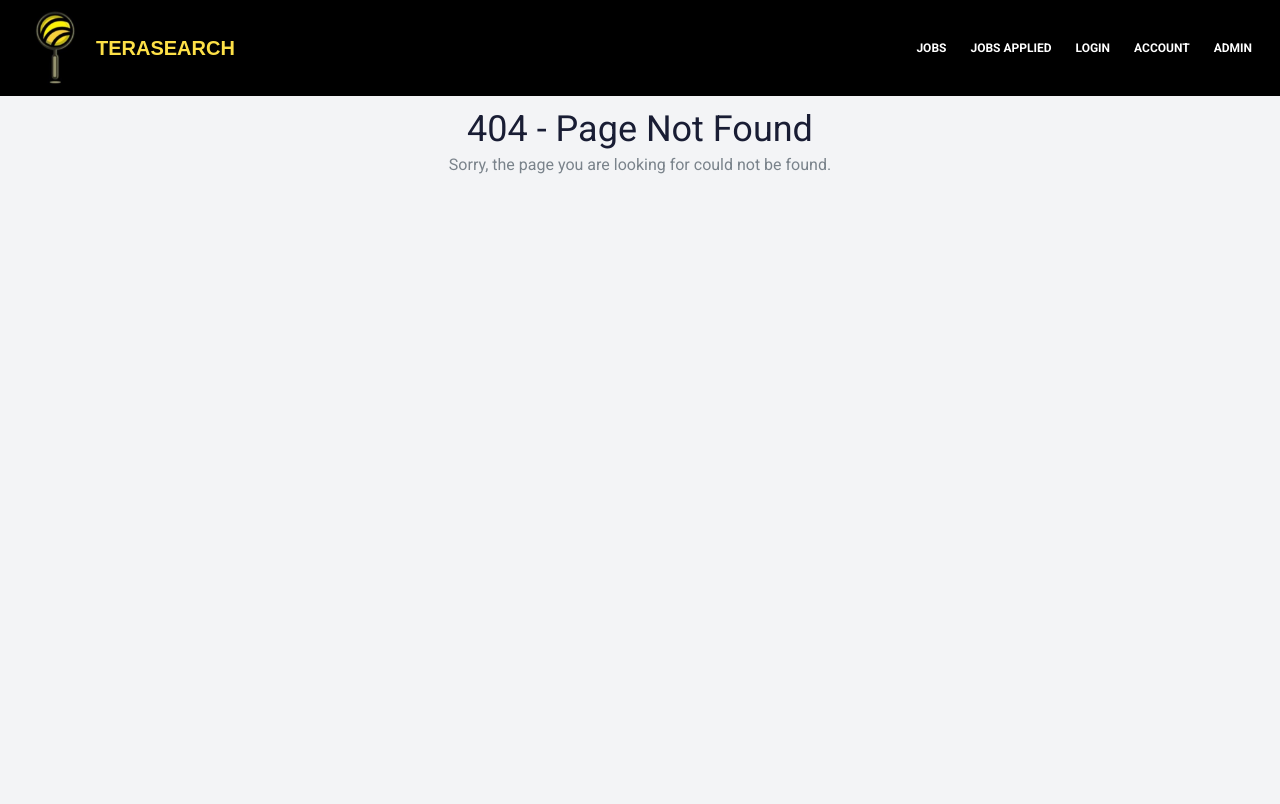
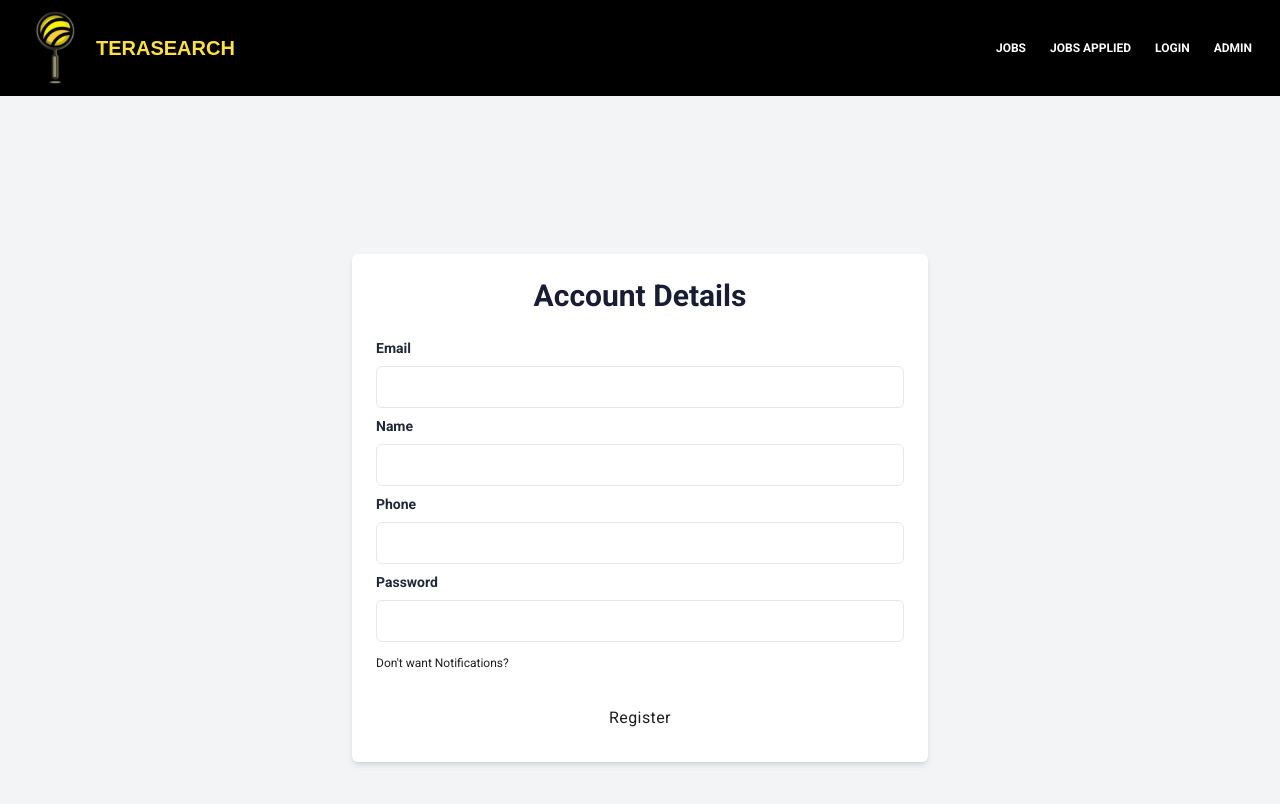
Before and after one commit to BhupinderSinghVirdi/JobsDashboard, a React (Create React App) app in the folder jobsdashboard/: page /signUp in a window 1280 px wide. Before the commit this address had no page. Shown: the top 804 px of the page. Built offline with nearby package versions, Linux system fonts and the light colour scheme.

Commit message:
UIChanges

```diff
--- a/jobsdashboard/package.json
+++ b/jobsdashboard/package.json
@@ -21,12 +21,13 @@
     "cors": "^2.8.5",
     "html-react-parser": "^3.0.12",
     "jsonwebtoken": "^9.0.0",
-    "html-react-parser": "^3.0.12",
     "react": "^18.2.0",
     "react-dom": "^18.2.0",
+    "react-hook-form": "^7.43.9",
     "react-linkedin-login-oauth2": "^2.0.1",
     "react-router-dom": "^6.8.1",
     "react-scripts": "5.0.1",
+    "react-toastify": "^9.1.2",
     "typescript": "^4.9.5",
     "web-vitals": "^2.1.4"
   },
--- a/jobsdashboard/src/App.tsx
+++ b/jobsdashboard/src/App.tsx
@@ -8,6 +8,7 @@ import ViewJobsApplied from "./components/Jobs/ViewJobsApplied";
 import ViewJobsDetails from "./components/Jobs/ViewJobDetails";
 import ViewJobsListing from "./components/Jobs/JobsListing";
 import EditAcc from "./components/Account/EditAccount";
+import CreateAcc from "./components/Account/CreateAccount";
 import { LinkedInCallback } from "react-linkedin-login-oauth2";
 import NotFound from './components/NotFound';
 import AdminLogin from "./components/Admin/AdminLogin";
@@ -28,6 +29,7 @@ function App() {
         <Route path="/login" element={<Login />} />
         {/* <PrivateRoute exact path="/login" component={Login}/> */}
         <Route path="/linkedin" element={<LinkedInCallback />} />
+        <Route path="/signUp" element={<CreateAcc  />} />
         <Route path="/admin-login" element={<AdminLogin />} />
         <Route path="/adminjobslist" element={<AdminJobsListView />} />
         <Route path="/AccountDetails" element={<EditAcc email="blah blah" name="Demo User" phoneNumber={989282929}/>} />
--- a/jobsdashboard/src/components/Account/CreateAccount.tsx
+++ b/jobsdashboard/src/components/Account/CreateAccount.tsx
@@ -1,21 +1,112 @@
-import React from 'react';
-import ReactDOM from 'react-dom';
+import axios from "axios";
+import React, { useState } from "react";
+import { ReactDOM } from "react";
+import { useForm } from "react-hook-form";
+import { toast } from "react-toastify";
+import { useNavigate } from 'react-router-dom';
 
-interface Props{
-    email: String;
-    otp: Number;
-}
+const CreateAcc = () => {
 
-const CreateAcc = (props : Props) => {
-    return(
-        <div>
-            <h1>
-                <input type="radio">Select your social Login</input>
-                <input type="text" placeholder='demo@domain.ca'>Email</input>
-                <input type="text" placeholder='****'>Please Enter a 4 digit OTP</input>
-            </h1>
-        </div>
-    )
-}
+    const [token , setToken] = useState({
+        token: "",
+      });
+
+      const navigate = useNavigate();
+  const {
+    register,
+    handleSubmit,
+    formState: { errors },
+  } = useForm();
+
+  const acc = (data : any) => {
+    let params = {
+        email: data.email,
+        name : data.name,
+        phone: data.phone,
+        password: data.password,
+      };
+      axios
+        .post("http://localhost:3001/api/account/SignUp", params)
+        .then(function (response) {
+            localStorage.setItem("auth", response.data.token);
+            navigate('/login');
+        })
+        .catch(function (error) {
+          console.log(error);
+        });
+  }
+
+  return (
+    <div className="relative flex flex-col justify-center min-h-screen overflow-hidden">
+      <div className="w-full p-6 m-auto bg-white rounded-md shadow-md lg:max-w-xl">
+        <h1 className="text-3xl font-semibold text-center text-grey-500">
+          Account Details
+        </h1>
+        <form className="mt-6" onSubmit={handleSubmit(acc)}>
+          <div className="mb-2">
+            <label
+              // for="email"
+              className="block text-sm font-semibold text-gray-800"
+            >
+              Email
+            </label>
+            <input
+              {...register("email", { required: true })}
+              type="email"
+              className="block w-full px-4 py-2 mt-2 text-grey-500 bg-white border rounded-md focus:border-grey-400 focus:ring-grey-300 focus:outline-none focus:ring focus:ring-opacity-40"
+            />
+          </div>
+          <div className="mb-2">
+            <label
+              // for="password"
+              className="block text-sm font-semibold text-gray-800"
+            >
+              Name
+            </label>
+            <input
+              {...register("name", { required: true })}
+              type="Text"
+              className="block w-full px-4 py-2 mt-2 text-purple-700 bg-white border rounded-md focus:border-purple-400 focus:ring-purple-300 focus:outline-none focus:ring focus:ring-opacity-40"
+            />
+          </div>
+          <div className="mb-2">
+            <label
+              // for="password"
+              className="block text-sm font-semibold text-gray-800"
+            >
+              Phone
+            </label>
+            <input
+              {...register("phone", { required: true })}
+              type="number"
+              className="block w-full px-4 py-2 mt-2 text-purple-700 bg-white border rounded-md focus:border-purple-400 focus:ring-purple-300 focus:outline-none focus:ring focus:ring-opacity-40"
+            />
+          </div>
+          <div className="mb-2">
+            <label
+                htmlFor="password"
+              className="block text-sm font-semibold text-gray-800"
+            >
+              Password
+            </label>
+            <input
+              {...register("password", { required: true })}
+              type="password"
+              className="block w-full px-4 py-2 mt-2 text-purple-700 bg-white border rounded-md focus:border-purple-400 focus:ring-purple-300 focus:outline-none focus:ring focus:ring-opacity-40"
+            />
+          </div>
+          <a href="#" className="text-xs text-grey-600 hover:underline">
+            Don't want Notifications?
+          </a>
+          <div className="mt-6">
+            <button className="w-full px-4 py-2 tracking-wide text-grey-900 transition-colors duration-200 transform bg-grey-500 rounded-md hover:bg-grey-400 focus:outline-none focus:bg-grey-400">
+              Register
+            </button>
+          </div>
+        </form>
+      </div>
+    </div>
+  );
+};
 
 export default CreateAcc;
--- a/jobsdashboard/src/components/LoginComponent.tsx
+++ b/jobsdashboard/src/components/LoginComponent.tsx
@@ -1,16 +1,22 @@
-import React from "react";
+import React, { useContext } from "react";
 import { ReactDOM } from "react";
 import { useState } from "react";
 import LinkedInPage from "./LinkedInLoginComponent";
 import { ToastContainer, toast, Flip } from "react-toastify";
 import axios from "axios";
 import { useForm } from "react-hook-form";
+import { useNavigate } from 'react-router-dom';
+import AuthContext, { AuthContextProvider } from "../context/AuthContext";
+
 
 const Login = () => {
-  const [LogStatus, updateLogStatus] = useState({
-    email: "",
-    otp: "",
+  const [token , setToken] = useState({
+    token: "",
   });
+
+//const { setToken } = useContext(AuthContext);
+
+   const navigate = useNavigate();
 
   const {
     register,
@@ -18,15 +24,7 @@ const Login = () => {
     formState: { errors },
   } = useForm();
 
-  // const { email, password } = formData;
-
-  const [emailError, setEmailError] = useState("");
-
-  const [error, setError] = useState();
-
-  const handlechange = (e: Event) => {
-    updateLogStatus(LogStatus);
-  };
+//   const [token, setToken] = useState("");
 
   const login = (data: any) => {
     let params = {
@@ -34,37 +32,11 @@ const Login = () => {
       password: data.password,
     };
     axios
-      .post("http://localhost:3000/api/login", params)
+      .post("http://localhost:3001/api/account/login", params)
       .then(function (response) {
-        //   IF EMAIL ALREADY EXISTS
-        if (response.data.success === false) {
-          toast.error(response.data.error, {
-            position: "top-right",
-            autoClose: 3000,
-            hideProgressBar: true,
-            closeOnClick: true,
-            pauseOnHover: true,
-            draggable: false,
-            progress: 0,
-            toastId: "my_toast",
-          });
-        } else {
-          toast.success(response.data.message, {
-            position: "top-right",
-            autoClose: 3000,
-            hideProgressBar: true,
-            closeOnClick: true,
-            pauseOnHover: true,
-            draggable: false,
-            progress: 0,
-            toastId: "my_toast",
-          });
-          localStorage.setItem("auth", response.data.token);
-          //   setTimeout(() => {
-          //     history.push("/");
-          //   }, 3000);
-        }
-      })
+        setToken(response.data.token);
+          navigate('/jobs');
+        })
       .catch(function (error) {
         console.log(error);
       });
@@ -73,7 +45,7 @@ const Login = () => {
   return (
     <div className="relative flex flex-col justify-center min-h-screen overflow-hidden">
       <div className="w-full p-6 m-auto bg-white rounded-md shadow-md lg:max-w-xl">
-        <h1 className="text-3xl font-semibold text-center text-blue-500">
+        <h1 className="text-3xl font-semibold text-center text-grey-500">
           Log into the portal
         </h1>
         <form
@@ -88,8 +60,9 @@ const Login = () => {
               Email
             </label>
             <input
+                 {...register("email", {required : true})}
               type="email"
-              className="block w-full px-4 py-2 mt-2 text-blue-500 bg-white border rounded-md focus:border-blue-400 focus:ring-blue-300 focus:outline-none focus:ring focus:ring-opacity-40"
+              className="block w-full px-4 py-2 mt-2 text-grey-500 bg-white border rounded-md focus:border-grey-400 focus:ring-grey-300 focus:outline-none focus:ring focus:ring-opacity-40"
             />
           </div>
           <div className="mb-2">
@@ -100,30 +73,26 @@ const Login = () => {
               Password
             </label>
             <input
-              type="password"
-              className="block w-full px-4 py-2 mt-2 text-purple-700 bg-white border rounded-md focus:border-purple-400 focus:ring-purple-300 focus:outline-none focus:ring focus:ring-opacity-40"
-            />
+             {...register("password",  {required : true})}
+             type="password"
+             className="block w-full px-4 py-2 mt-2 text-purple-700 bg-white border rounded-md focus:border-purple-400 focus:ring-purple-300 focus:outline-none focus:ring focus:ring-opacity-40"
+           />
           </div>
-          <a href="#" className="text-xs text-blue-600 hover:underline">
+          <a href="signUp" className="text-xs text-grey-600 hover:underline">
             Forget Password?
           </a>
           <div className="mt-6">
             <button
-              className="w-full px-4 py-2 tracking-wide text-white transition-colors duration-200 transform bg-blue-500 rounded-md hover:bg-blue-400 focus:outline-none focus:bg-blue-400"
-              type="submit"
+              className="w-full px-4 py-2 tracking-wide text-grey-700 transition-colors duration-200 transform bg-grey-500 rounded-md hover:bg-grey-700 focus:outline-none focus:bg-grey-400"
             >
               Login
             </button>
           </div>
-          <div className="mt-6 ">
-            <LinkedInPage />
-          </div>
         </form>
-
         <p className="mt-8 text-xs font-light text-center text-gray-700">
           {" "}
           New to the Portal?{" "}
-          <a href="#" className="font-medium text-blue-600 hover:underline">
+          <a href="/signUp" className="font-medium text-grey-600 hover:underline">
             Register
           </a>
         </p>
@@ -145,3 +114,6 @@ const Login = () => {
   );
 };
 export default Login;
+function setToken(token: any) {
+    throw new Error("Function not implemented.");
+}
--- a/jobsdashboard/src/components/Navigation.tsx
+++ b/jobsdashboard/src/components/Navigation.tsx
@@ -56,14 +56,14 @@ function Navigation() {
                   Login
                 </Link>{" "}
               </li>
-              <li>
+              {/* <li>
                 <Link
                   to="/AccountDetails"
                   className="px-3 py-2 flex items-center text-xs uppercase font-bold leading-snug text-white hover:opacity-75"
                 >
                   Account
                 </Link>{" "}
-              </li>
+              </li> */}
               <li>
                 <Link
                   to="/admin-login"
--- a/jobsdashboard/src/context/AuthContext.tsx
+++ b/jobsdashboard/src/context/AuthContext.tsx
@@ -1,13 +1,16 @@
 import { createContext, useMemo, useState, ReactNode } from 'react';
 
 export type AuthContextType = {
+  token : string;
   isLoggedIn: boolean;
   login: () => void;
   logout: () => void;
 };
-const AuthContext = createContext<AuthContextType | null>(null);
+const AuthContext = createContext<AuthContextType | {}>({});
 
 const AuthContextProvider = ({ children }: { children: ReactNode }) => {
+  const [token, setToken] = useState("");
+
   const [isLoggedIn, setIsLoggedIn] = useState(false);
   const login = () => {
     setIsLoggedIn(true);
@@ -27,7 +30,7 @@ const AuthContextProvider = ({ children }: { children: ReactNode }) => {
 
   return (
     // the Provider gives access to the context to its children
-    <AuthContext.Provider value={{ isLoggedIn, login, logout }}>
+    <AuthContext.Provider value={{ token, isLoggedIn, login, logout }}>
       {children}
     </AuthContext.Provider>
     //<AuthContext.Provider value={memoAuth}>{children}</AuthContext.Provider>
```
Also changed, not shown: 2 other files (tests, documents, lock files or other folders).
